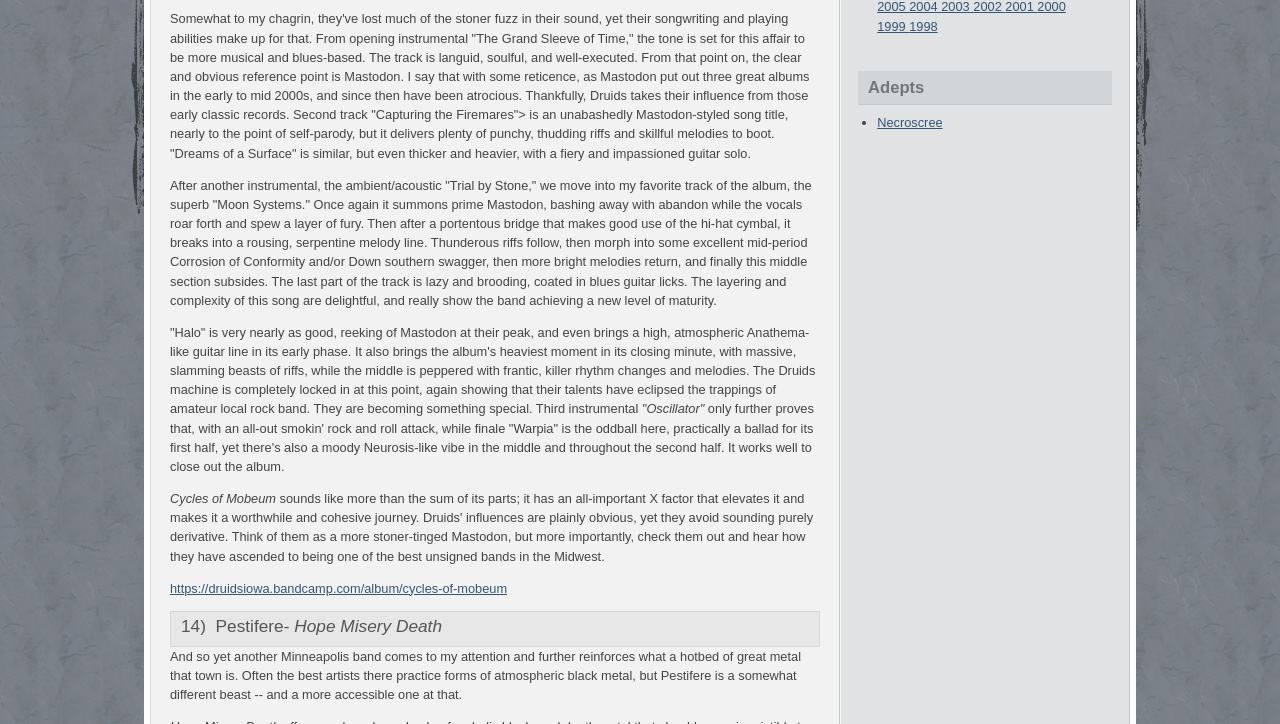
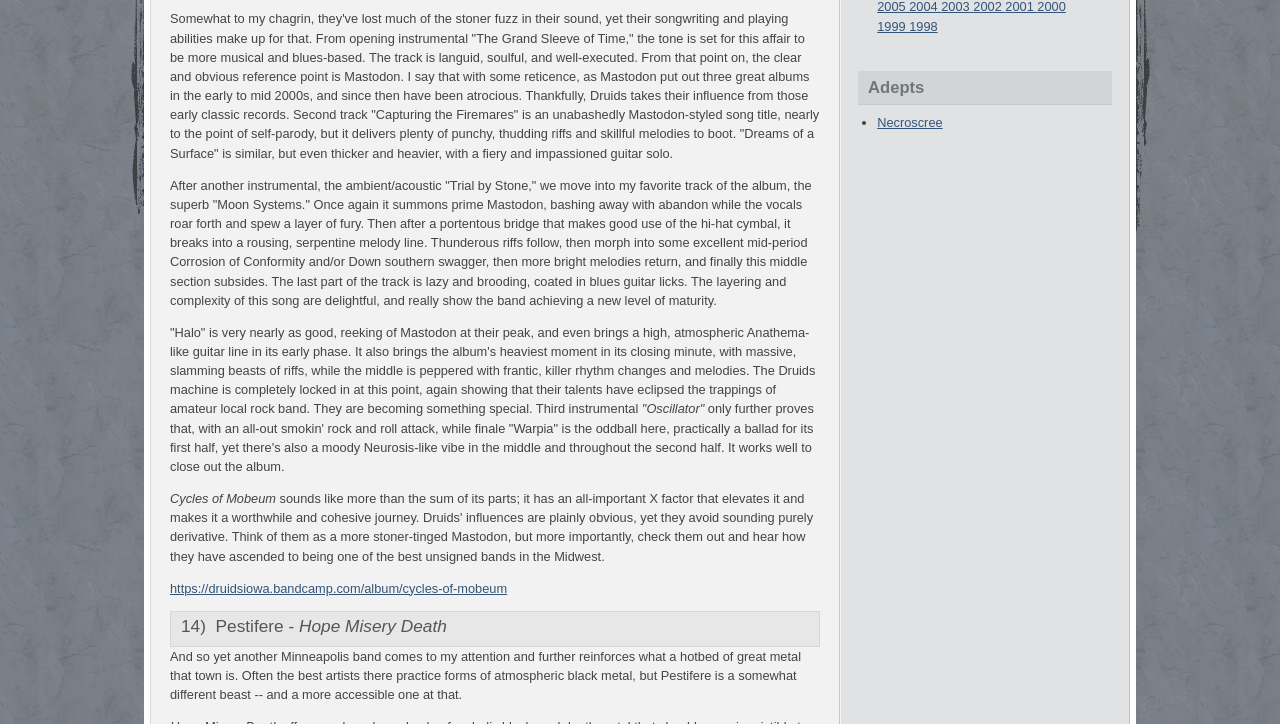
Before and after one commit to luminouscode/luminouscode.fimbulgnosis.com, a Jekyll site: the page built from valecnik/index.html, in a window 1280 px wide and 1400 px high. Shown: the part 456-1180 px from the top of the window. Built offline with Jekyll 4.4.1, drawn with Linux system fonts in a browser that asks for light colours; some of the changed text lies outside the part shown.

```diff
--- a/valecnik/index.html
+++ b/valecnik/index.html
@@ -21,7 +21,7 @@ layout: default_valecnik
       Des Moines' Druids had already established themselves as one of the city's best bands with a couple of solid stoner rock releases in the last seven years. But with <i>Cycles of Mobeum,</i> they have most assuredly taken their skills to the next level, and are poised to contend on a national stage.
     </p>
     <p>
-      Somewhat to my chagrin, they've lost much of the stoner fuzz in their sound, yet their songwriting and playing abilities make up for that. From opening instrumental "The Grand Sleeve of Time," the tone is set for this affair to be more musical and blues-based. The track is languid, soulful, and well-executed. From that point on, the clear and obvious reference point is Mastodon. I say that with some reticence, as Mastodon put out three great albums in the early to mid 2000s, and since then have been atrocious. Thankfully, Druids takes their influence from those early classic records. Second track "Capturing the Firemares"> is an unabashedly Mastodon-styled song title, nearly to the point of self-parody, but it delivers plenty of punchy, thudding riffs and skillful melodies to boot. "Dreams of a Surface" is similar, but even thicker and heavier, with a fiery and impassioned guitar solo.
+      Somewhat to my chagrin, they've lost much of the stoner fuzz in their sound, yet their songwriting and playing abilities make up for that. From opening instrumental "The Grand Sleeve of Time," the tone is set for this affair to be more musical and blues-based. The track is languid, soulful, and well-executed. From that point on, the clear and obvious reference point is Mastodon. I say that with some reticence, as Mastodon put out three great albums in the early to mid 2000s, and since then have been atrocious. Thankfully, Druids takes their influence from those early classic records. Second track "Capturing the Firemares" is an unabashedly Mastodon-styled song title, nearly to the point of self-parody, but it delivers plenty of punchy, thudding riffs and skillful melodies to boot. "Dreams of a Surface" is similar, but even thicker and heavier, with a fiery and impassioned guitar solo.
     </p>
     <p>
       After another instrumental, the ambient/acoustic "Trial by Stone," we move into my favorite track of the album, the superb "Moon Systems." Once again it summons prime Mastodon, bashing away with abandon while the vocals roar forth and spew a layer of fury. Then after a portentous bridge that makes good use of the hi-hat cymbal, it breaks into a rousing, serpentine melody line. Thunderous riffs follow, then morph into some excellent mid-period Corrosion of Conformity and/or Down southern swagger, then more bright melodies return, and finally this middle section subsides. The last part of the track is lazy and brooding, coated in blues guitar licks. The layering and complexity of this song are delightful, and really show the band achieving a new level of maturity.
@@ -37,7 +37,7 @@ layout: default_valecnik
     </p>
   </div>
   <div class="post_meta">
-    <h3>14)&nbsp;&nbsp;Pestifere- <i>Hope Misery Death</i></h3>
+    <h3>14)&nbsp;&nbsp;Pestifere - <i>Hope Misery Death</i></h3>
   </div>
   <div class="post_body">
     <p>
@@ -147,7 +147,7 @@ layout: default_valecnik
     </p>
   </div>
   <div class="post_meta">
-    <h3>10)&nbsp;&nbsp;Saor- <i>Guardians</i></h3>
+    <h3>10)&nbsp;&nbsp;Saor - <i>Guardians</i></h3>
   </div>
   <div class="post_body">
     <p>
@@ -216,7 +216,7 @@ layout: default_valecnik
     </p>
   </div>
   <div class="post_meta">
-    <h3>7)&nbsp;&nbsp;Ashbringer- <i>Yūgen</i></h3>
+    <h3>7)&nbsp;&nbsp;Ashbringer - <i>Yūgen</i></h3>
   </div>
   <div class="post_body">
     <p>
```
